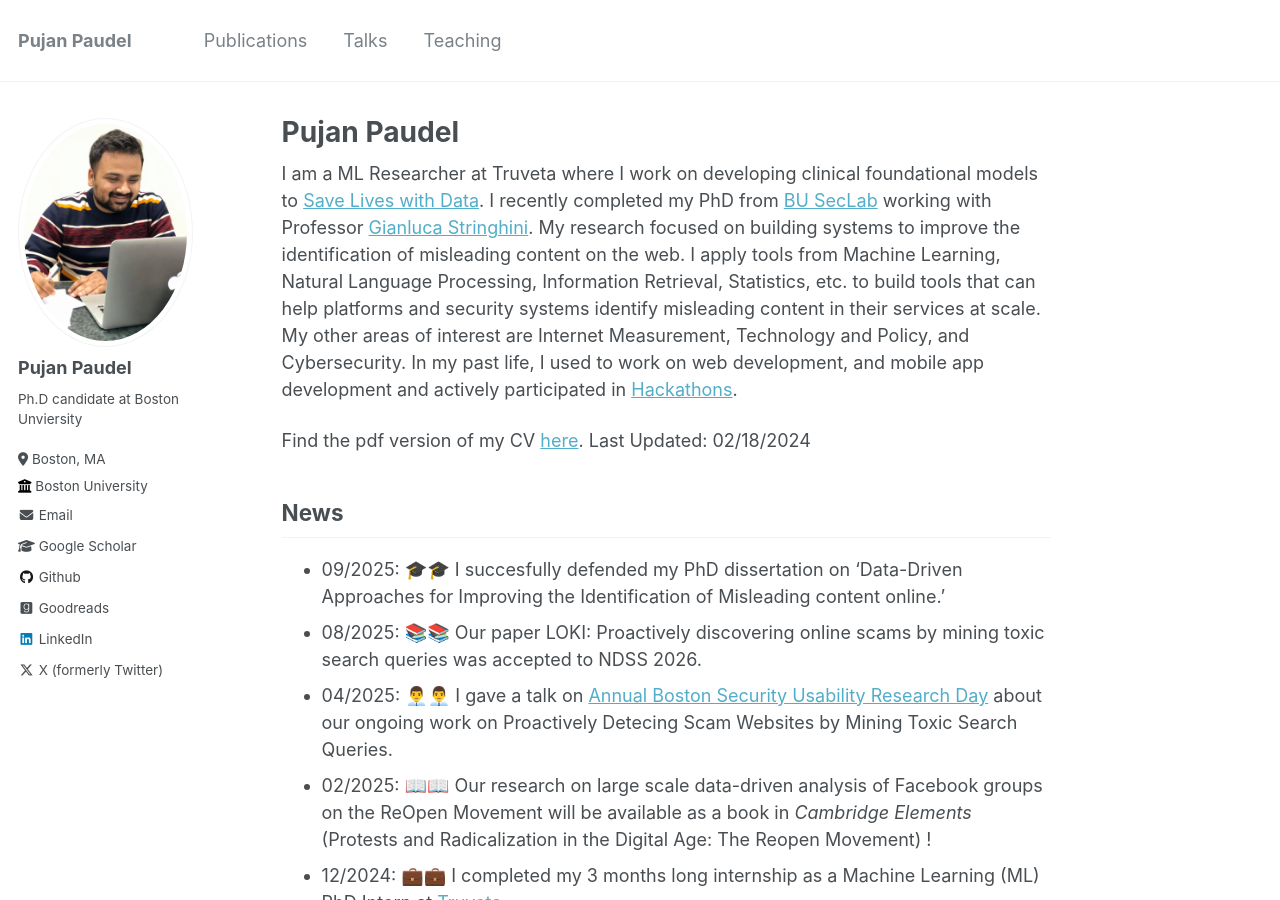
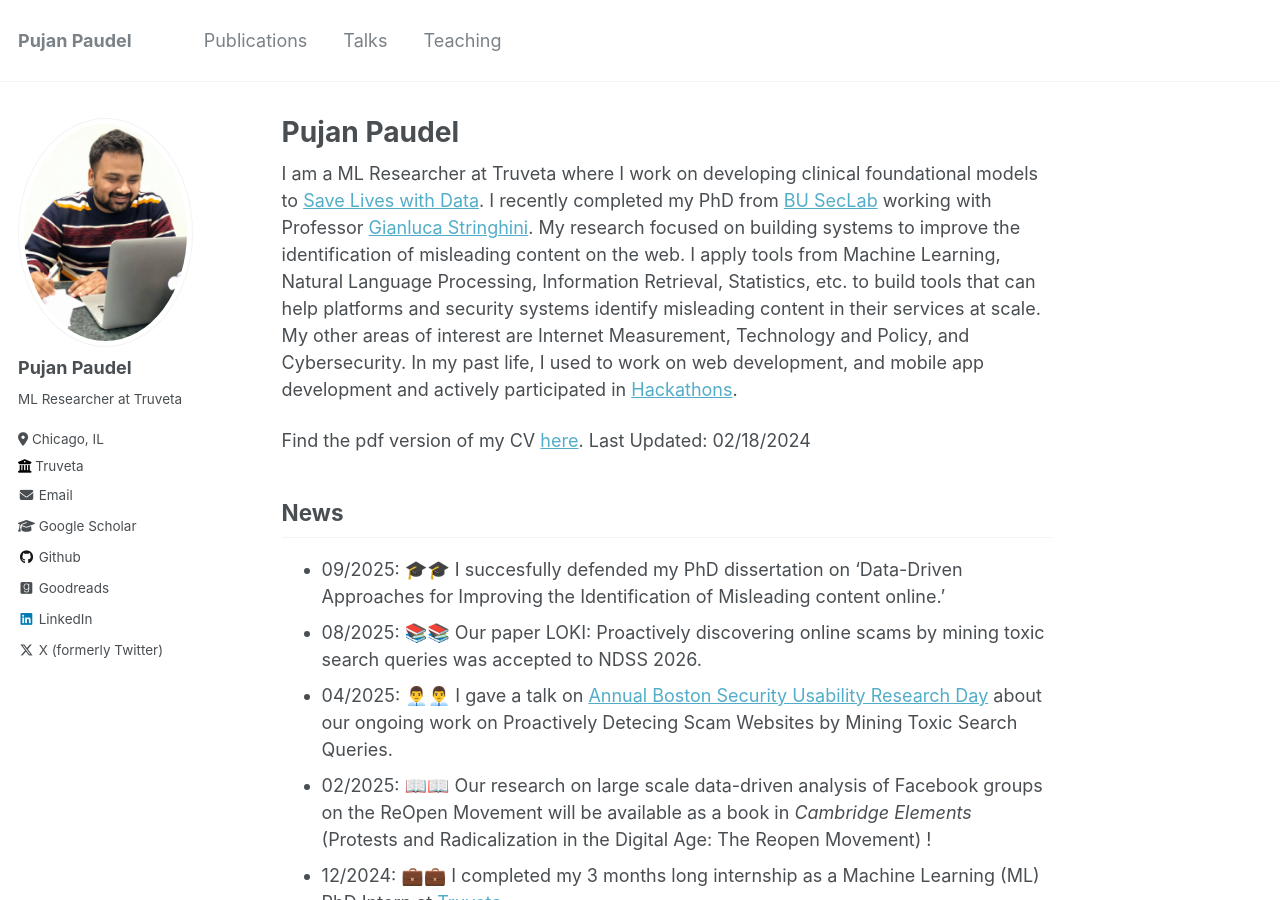
Before and after one commit to codepujan/codepujan.github.io, a Jekyll site: the page built from _pages/about.md, in a window 1280 px wide and 900 px high. Built offline with Jekyll 4.4.1, drawn with Linux system fonts in a browser that asks for light colours.

Commit message:
Update _config.yml

```diff
--- a/_config.yml
+++ b/_config.yml
@@ -24,9 +24,9 @@ author:
   avatar           : "profile.jpeg"
   name             : "Pujan Paudel"
   pronouns         : # example: "she/her"
-  bio              : "Ph.D candidate at Boston Unviersity"
-  location         : "Boston, MA"
-  employer         : "Boston University"
+  bio              : "ML Researcher at Truveta"
+  location         : "Chicago, IL"
+  employer         : "Truveta"
   uri              : # URL
   email            : "ppaudel@bu.edu"
 
```
